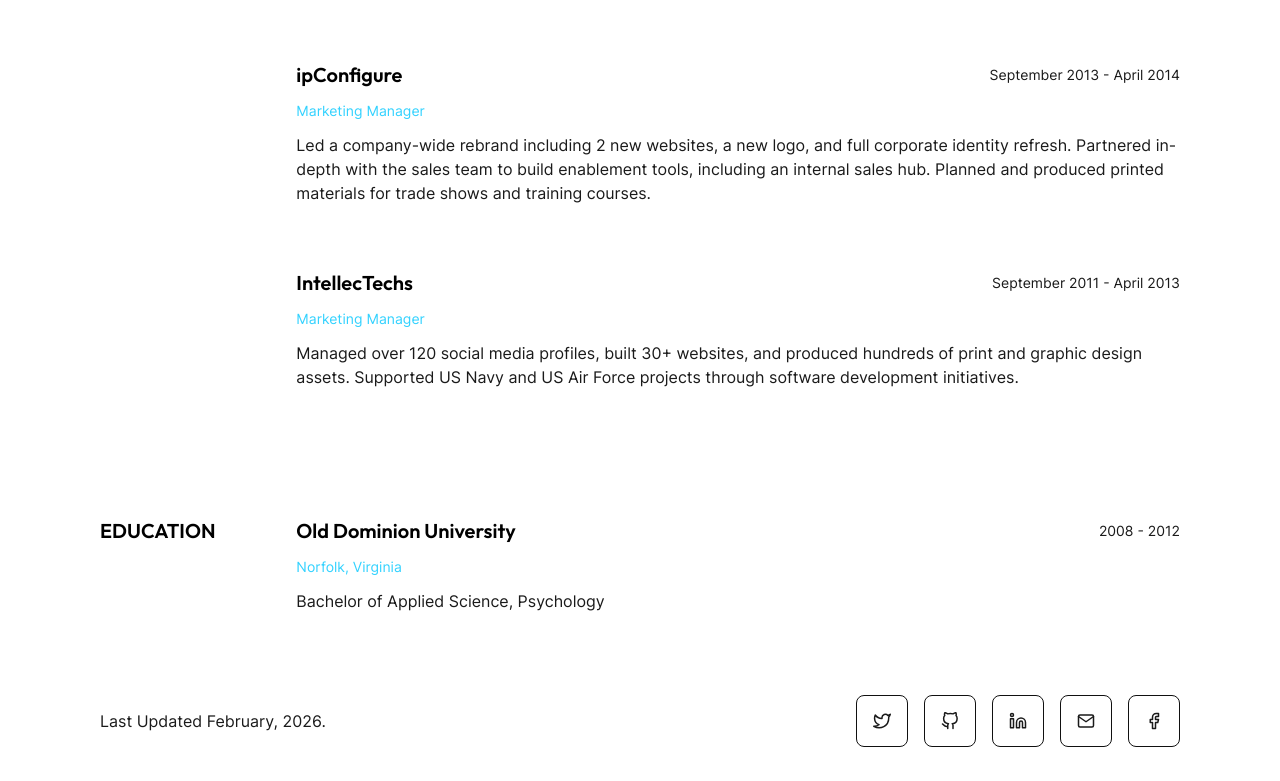
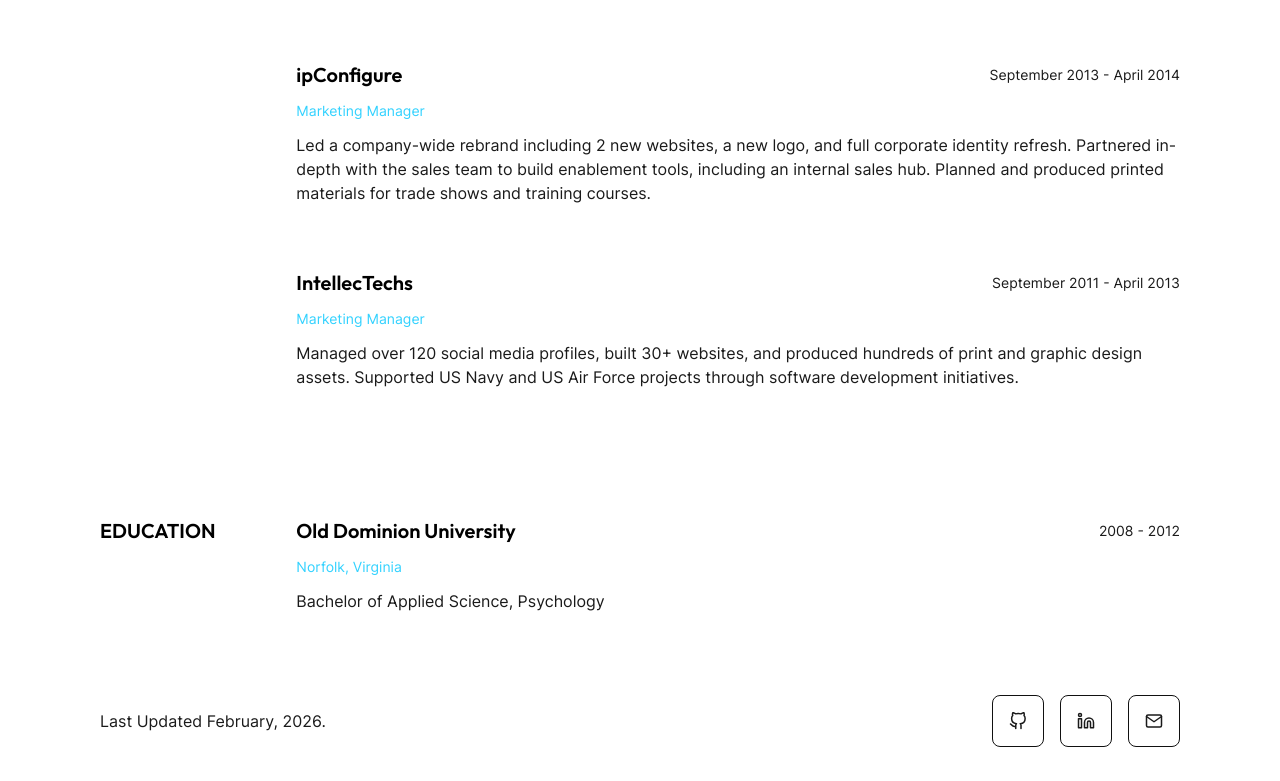
Before and after one commit to mattglbrt/resume, an Astro site: page / in a window 1280 px wide. Shown: the part 2410-3191 px from the top of the page. Built offline with nearby package versions, Linux system fonts and the light colour scheme; Astro itself is replaced by a stand-in of ours.

Commit message:
social media links changed.

```diff
--- a/src/components/general/Footer.astro
+++ b/src/components/general/Footer.astro
@@ -8,29 +8,7 @@
   <p class="dark:text-light text-right my-8">
     Last Updated February, 2026.
   </p>
-  <div class="grid grid-cols-5 gap-4">
-    <a
-      aria-label="Social Media"
-      href={info.socialMedia.twitter}
-      target="_blank"
-      class="footer-icons"
-    >
-      <svg
-        xmlns="http://www.w3.org/2000/svg"
-        width="18"
-        height="18"
-        viewBox="0 0 24 24"
-        fill="none"
-        stroke="currentColor"
-        stroke-width="2"
-        stroke-linecap="round"
-        stroke-linejoin="round"
-        class="feather feather-twitter"
-        ><path
-          d="M23 3a10.9 10.9 0 0 1-3.14 1.53 4.48 4.48 0 0 0-7.86 3v1A10.66 10.66 0 0 1 3 4s-4 9 5 13a11.64 11.64 0 0 1-7 2c9 5 20 0 20-11.5a4.5 4.5 0 0 0-.08-.83A7.72 7.72 0 0 0 23 3z"
-        ></path>
-      </svg>
-    </a>
+  <div class="grid grid-cols-3 gap-4">
     <a
       aria-label="Social Media"
       href={info.socialMedia.github}
@@ -100,27 +78,5 @@
         ></path><polyline points="22,6 12,13 2,6"></polyline>
       </svg>
     </a>
-    <a
-      aria-label="Social Media"
-      href={info.socialMedia.facebook}
-      target="_blank"
-      class="footer-icons"
-    >
-      <svg
-        xmlns="http://www.w3.org/2000/svg"
-        width="18"
-        height="18"
-        viewBox="0 0 24 24"
-        fill="none"
-        stroke="currentColor"
-        stroke-width="2"
-        stroke-linecap="round"
-        stroke-linejoin="round"
-        class="feather feather-facebook"
-        ><path
-          d="M18 2h-3a5 5 0 0 0-5 5v3H7v4h3v8h4v-8h3l1-4h-4V7a1 1 0 0 1 1-1h3z"
-        ></path>
-      </svg>
-    </a>
   </div>
 </footer>
```
